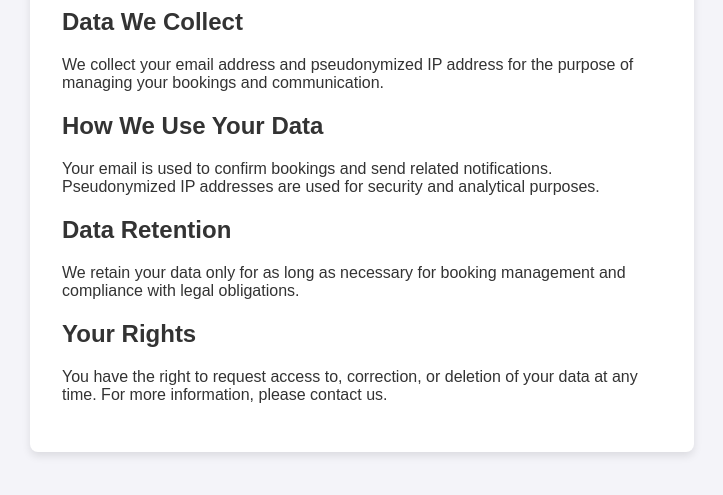
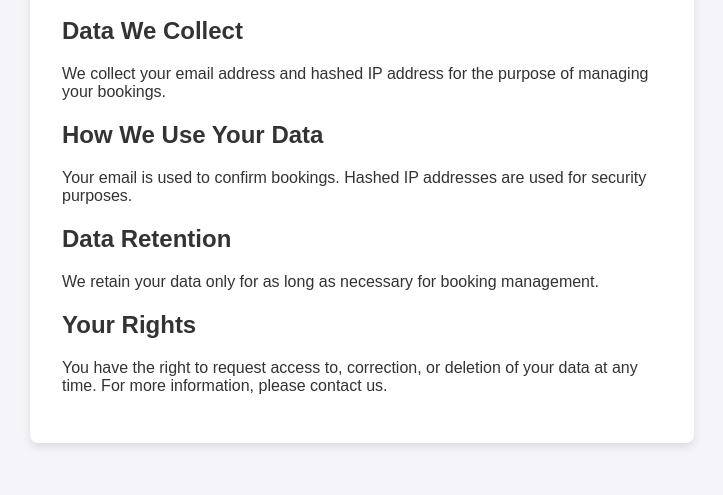
Before and after one commit to samipaa/booking2, a plain HTML site: page views/privacynotice.html in a window 1280 px wide. Shown: the part 245-740 px from the top of the page, without its empty margins (278-1001 px from the left). Drawn offline with Linux system fonts and the light colour scheme.

Commit message:
add report

```diff
--- a/views/privacynotice.html
+++ b/views/privacynotice.html
@@ -13,13 +13,13 @@
         <h1>Privacy Notice</h1>
         <p>We respect your privacy and are committed to protecting your personal data.</p>
         <h2>Data We Collect</h2>
-        <p>We collect your email address and pseudonymized IP address for the purpose of managing your bookings and communication.</p>
+        <p>We collect your email address and hashed IP address for the purpose of managing your bookings.</p>
 
         <h2>How We Use Your Data</h2>
-        <p>Your email is used to confirm bookings and send related notifications. Pseudonymized IP addresses are used for security and analytical purposes.</p>
+        <p>Your email is used to confirm bookings. Hashed IP addresses are used for security purposes.</p>
 
         <h2>Data Retention</h2>
-        <p>We retain your data only for as long as necessary for booking management and compliance with legal obligations.</p>
+        <p>We retain your data only for as long as necessary for booking management.</p>
 
         <h2>Your Rights</h2>
         <p>You have the right to request access to, correction, or deletion of your data at any time. For more information, please contact us.</p>
```
Also changed, not shown: views/terms.html (+1 -1 lines), 1 other file.
